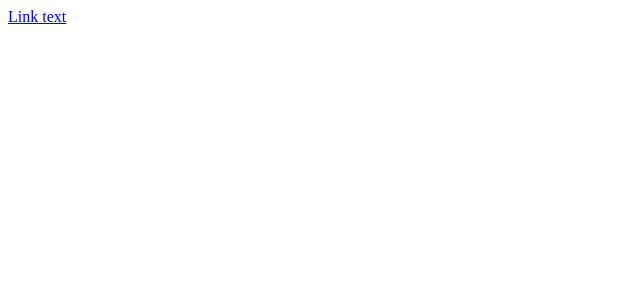
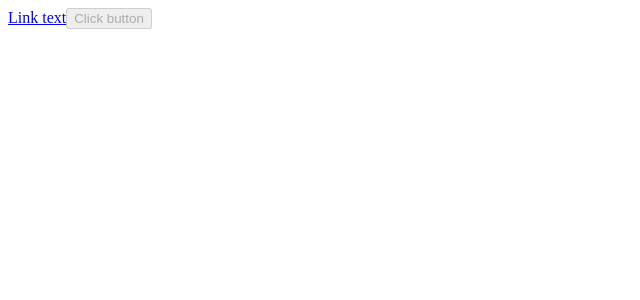
Before and after one commit to home2ego/react-ui-kit, a React (Vite) app: page / in a window 1280 px wide. Shown: the top 300 px of the page, without its empty margins (0-640 px from the left). Built offline with nearby package versions, Linux system fonts and the light colour scheme.

Commit message:
add Button Component

```diff
--- a/src/Button.jsx
+++ b/src/Button.jsx
@@ -0,0 +1,9 @@
+export default function Button(props) {
+  const { type, disabled, children } = props;
+
+  return (
+    <button className="ui-button" type={type} disabled={disabled}>
+      {children}
+    </button>
+  );
+}
--- a/src/Link.jsx
+++ b/src/Link.jsx
@@ -2,7 +2,7 @@ export default function Link(props) {
   const { href, target, children } = props;
 
   return (
-    <a href={href} target={target} className="ui-link">
+    <a className="ui-link" href={href} target={target}>
       {children}
     </a>
   );
--- a/src/index.jsx
+++ b/src/index.jsx
@@ -1,5 +1,6 @@
 import { createRoot } from 'react-dom/client';
 import Link from './Link.jsx';
+import Button from './Button.jsx';
 
 function App() {
   return (
@@ -7,6 +8,9 @@ function App() {
       <Link href="https://artemzhyrnyi.netlify.app/" target="_blank">
         Link text
       </Link>
+      <Button type="button" disabled="true">
+        Click button
+      </Button>
     </>
   );
 }
```
